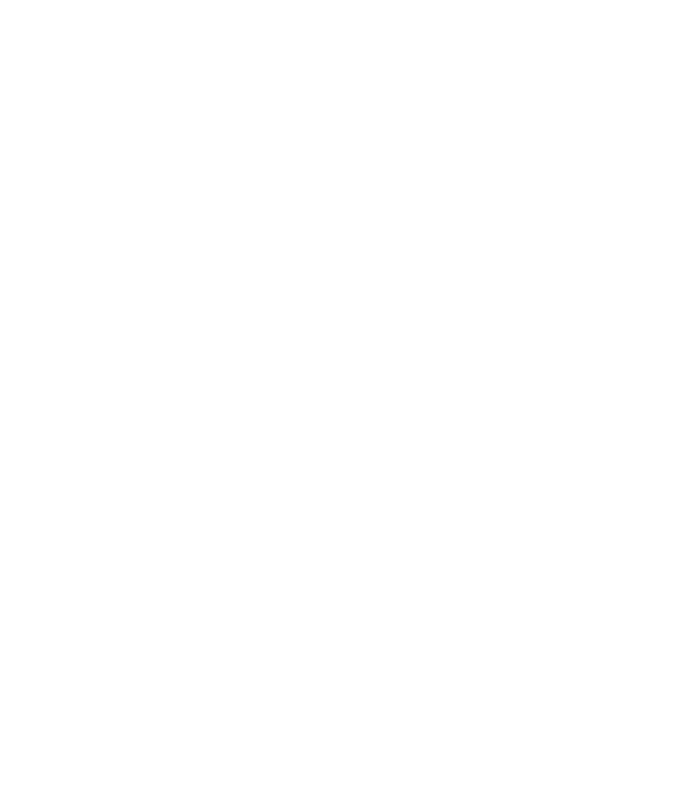
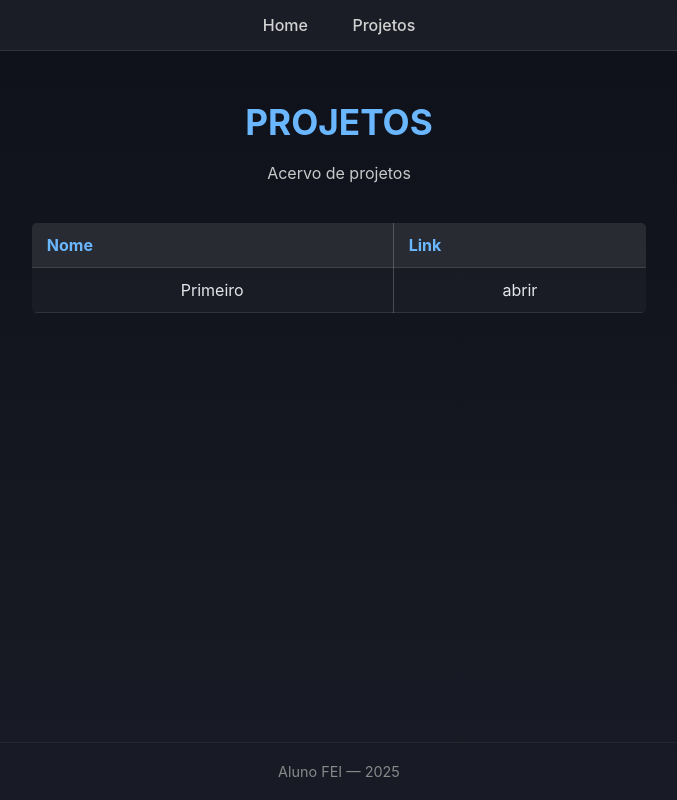
Before and after one commit to erickanekiyo/Aula-2---EsqueletoSite, a plain HTML site: page projects.html in a window 1280 px wide. Shown: the whole page, without its empty margins (301-978 px from the left). Drawn offline with Linux system fonts and the light colour scheme.

Commit message:
Criação e estilização de Projects - Finalização

```diff
--- a/projects.html
+++ b/projects.html
@@ -0,0 +1,38 @@
+<!DOCTYPE html>
+<html lang="pt-BR">
+<head>
+    <meta charset="UTF-8">
+    <meta name="viewport" content="width=device-width, initial-scale=1.0">
+    <title>Projetos</title>
+    <link rel="stylesheet" href="style.css">
+</head>
+
+<body>
+    <header>
+        <nav class="menu">
+            <a href="index.html">Home</a>
+            <a href="projects.html" class="ativo">Projetos</a>
+        </nav>
+    </header>
+
+    <main>
+        <h1>PROJETOS</h1>
+        <p class="initText">Acervo de projetos</p>
+
+        <table class="tabela">
+            <tr>
+                <th>Nome</th>
+                <th>Link</th>
+            </tr>
+            <tr>
+                <td>Primeiro</td>
+                <td><a>abrir</a></td>
+            </tr>
+        </table>
+    </main>
+
+    <footer>
+        <p>Aluno FEI — 2025</p>
+    </footer>
+</body>
+</html>
--- a/style.css
+++ b/style.css
@@ -1,4 +1,4 @@
-/* Reset básico */
+/*OrgPadrão*/
 * {
     margin: 0;
     padding: 0;
@@ -63,6 +63,36 @@ a:hover {
     text-decoration: underline;
 }
 
+/*Tabela*/
+.tabela {
+    margin: 40px auto;
+    border-collapse: collapse;
+    width: 60%;
+    border-radius: 5px;
+    overflow: hidden;
+    background: rgba(255, 255, 255, 0.03);
+}
+
+.tabela th, .tabela td {
+    padding: 12px 15px;
+    border-bottom: 1px solid rgba(255, 255, 255, 0.1);
+}
+
+.tabela td:not(:last-child), .tabela th:not(:last-child) { /*Garante q somente a primeira célula seja afetada*/
+    border-right: 1px solid rgba(255, 255, 255, 0.205);
+}
+
+.tabela th {
+    background: rgba(255, 255, 255, 0.07);
+    color: #6ab7ff;
+    text-align: left;
+}
+
+.tabela tr:hover {
+    background: rgba(255, 255, 255, 0.08);
+}
+
+
 /*Rodape*/
 footer {
     text-align: center;
```
Also changed, not shown: index.html (+1 -0 lines). Lines whose indentation alone changed are shown as unchanged.
